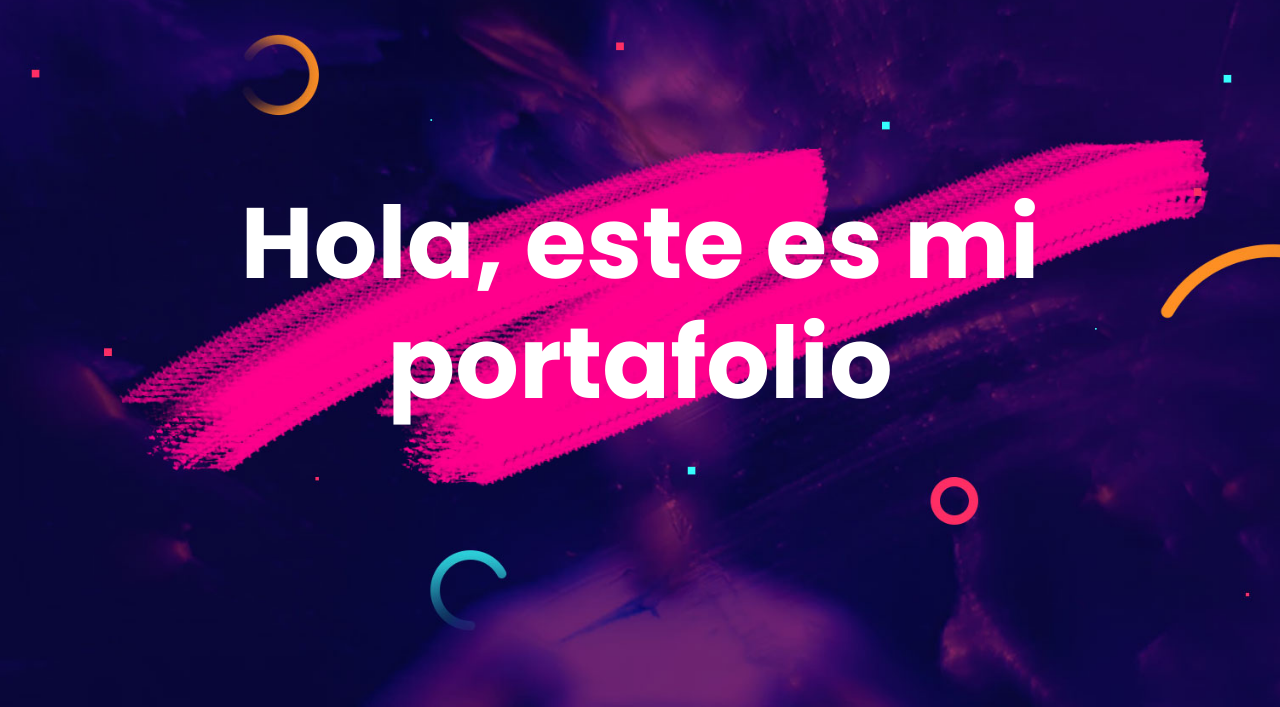
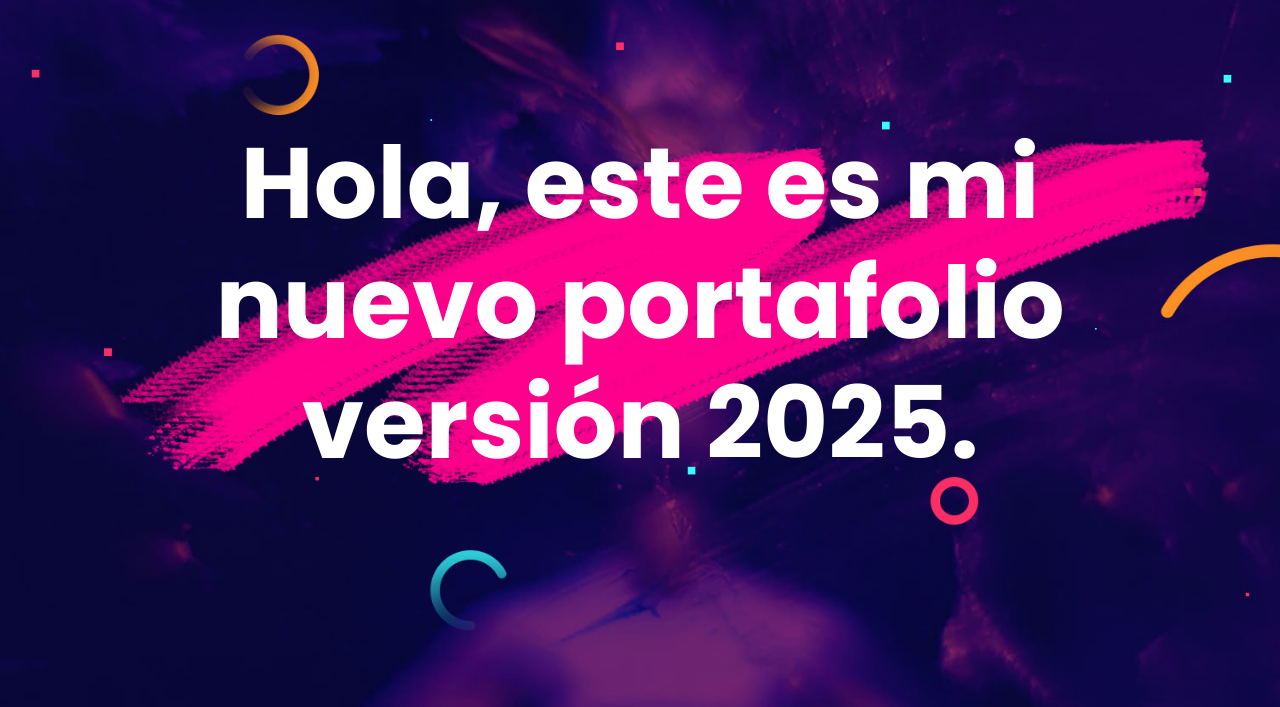
Before and after one commit to webdevusfq/webdevusfq.github.io, a plain HTML site: page index.html in a window 1280 px wide. Shown: the part 93-800 px from the top of the page. Drawn offline with Linux system fonts and the light colour scheme; some packages are replaced by stand-ins of ours.

Commit message:
Version 2 del index

```diff
--- a/index.html
+++ b/index.html
@@ -95,7 +95,7 @@
   <div class="container">
     <div class="row">
       <div class="col-12 text-center">
-        <h1 class="display-1 text-white font-weight-bold font-primary">Hola, este es mi portafolio</h1>
+        <h1 class="display-1 text-white font-weight-bold font-primary">Hola, este es mi nuevo portafolio versión 2025.</h1>
       </div>
     </div>
   </div>
```
